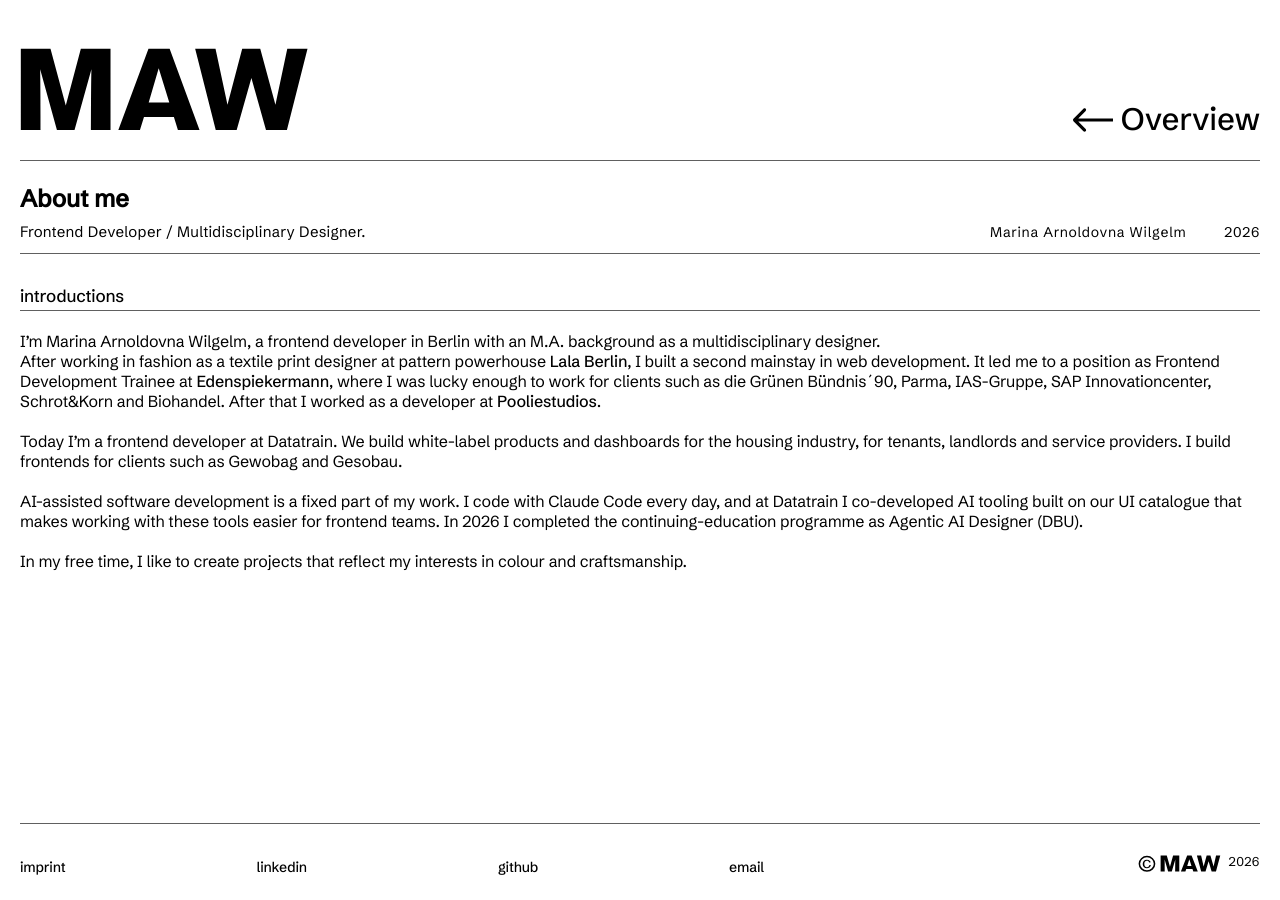
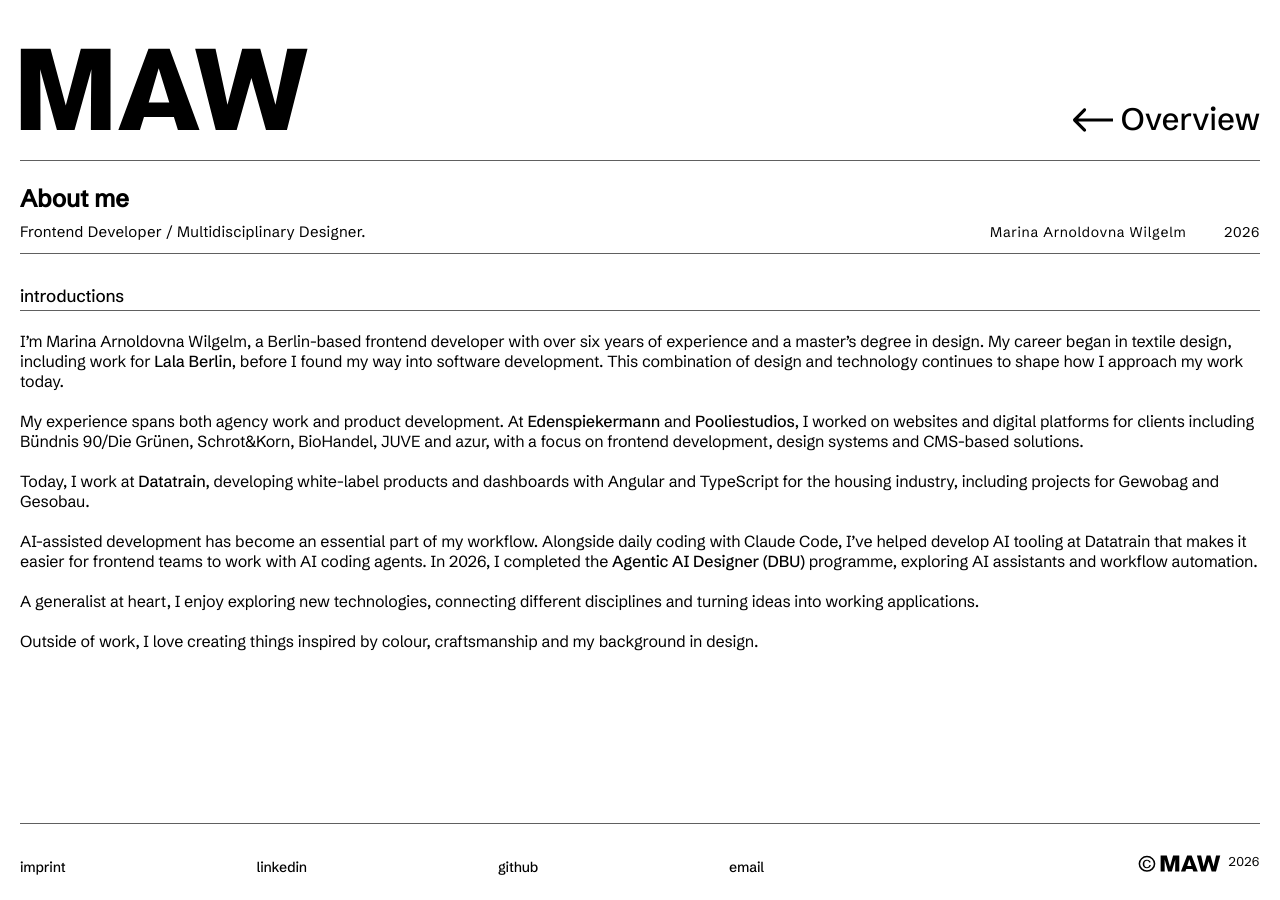
Before and after one commit to Arnoldovna/portfolio, a Jekyll site: the page built from _projects/about.md, in a window 1280 px wide. Built offline with Jekyll 4.4.1, drawn with Linux system fonts in a browser that asks for light colours.

Commit message:
feat(content): new about text with Datatrain and DBU links (#2)
Co-authored-by: Claude Opus 5.5 <noreply@anthropic.com>

```diff
--- a/_projects/about.md
+++ b/_projects/about.md
@@ -10,9 +10,10 @@ category: 'Marina Arnoldovna Wilgelm'
 year: '2026'
 video: false
 color: '#F39945'
-description: 'I’m Marina Arnoldovna Wilgelm, a frontend developer in Berlin with an M.A. background as a multidisciplinary designer. <br>
-After working in fashion as a textile print designer at pattern powerhouse <a href="https://www.lalaberlin.com/" rel="noopener noreferrer">Lala Berlin</a>, I built a second mainstay in web development. It led me to a position as Frontend Development Trainee at <a href="https://www.edenspiekermann.com/eu/" rel="noopener noreferrer">Edenspiekermann</a>, where I was lucky enough to work for clients such as die Grünen Bündnis´90, Parma, IAS-Gruppe, SAP Innovationcenter, Schrot&Korn and Biohandel. After that I worked as a developer at <a href="https://pooliestudios.com" rel="noopener noreferrer">Pooliestudios</a>. <br><br>
-Today I’m a frontend developer at Datatrain. We build white-label products and dashboards for the housing industry, for tenants, landlords and service providers. I build frontends for clients such as Gewobag and Gesobau. <br><br>
-AI-assisted software development is a fixed part of my work. I code with Claude Code every day, and at Datatrain I co-developed AI tooling built on our UI catalogue that makes working with these tools easier for frontend teams. In 2026 I completed the continuing-education programme as Agentic AI Designer (DBU). <br><br>
-In my free time, I like to create projects that reflect my interests in colour and craftsmanship.'
+description: 'I’m Marina Arnoldovna Wilgelm, a Berlin-based frontend developer with over six years of experience and a master’s degree in design. My career began in textile design, including work for <a href="https://www.lalaberlin.com/" rel="noopener noreferrer">Lala Berlin</a>, before I found my way into software development. This combination of design and technology continues to shape how I approach my work today. <br><br>
+My experience spans both agency work and product development. At <a href="https://www.edenspiekermann.com/eu/" rel="noopener noreferrer">Edenspiekermann</a> and <a href="https://pooliestudios.com/" rel="noopener noreferrer">Pooliestudios</a>, I worked on websites and digital platforms for clients including Bündnis 90/Die Grünen, Schrot&amp;Korn, BioHandel, JUVE and azur, with a focus on frontend development, design systems and CMS-based solutions. <br><br>
+Today, I work at <a href="https://www.datatrain.de/" rel="noopener noreferrer">Datatrain</a>, developing white-label products and dashboards with Angular and TypeScript for the housing industry, including projects for Gewobag and Gesobau. <br><br>
+AI-assisted development has become an essential part of my workflow. Alongside daily coding with Claude Code, I’ve helped develop AI tooling at Datatrain that makes it easier for frontend teams to work with AI coding agents. In 2026, I completed the <a href="https://dbuas.de/ki-weiterbildung/agentic-ai-designer-operations/" rel="noopener noreferrer">Agentic AI Designer (DBU)</a> programme, exploring AI assistants and workflow automation. <br><br>
+A generalist at heart, I enjoy exploring new technologies, connecting different disciplines and turning ideas into working applications. <br><br>
+Outside of work, I love creating things inspired by colour, craftsmanship and my background in design.'
 ---
```
